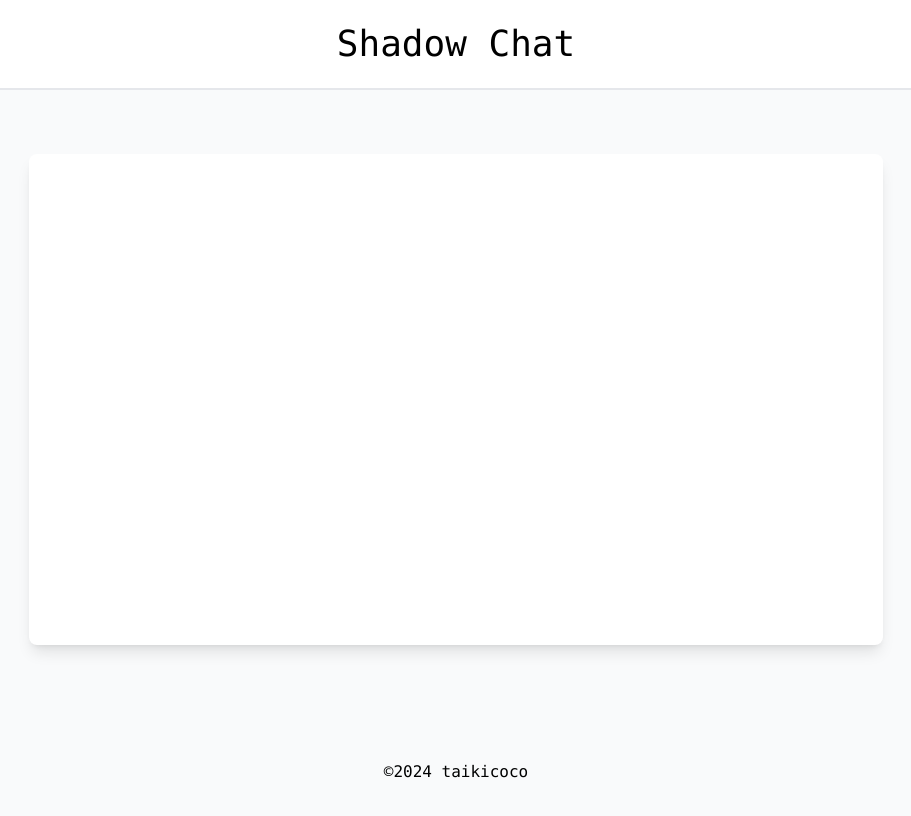
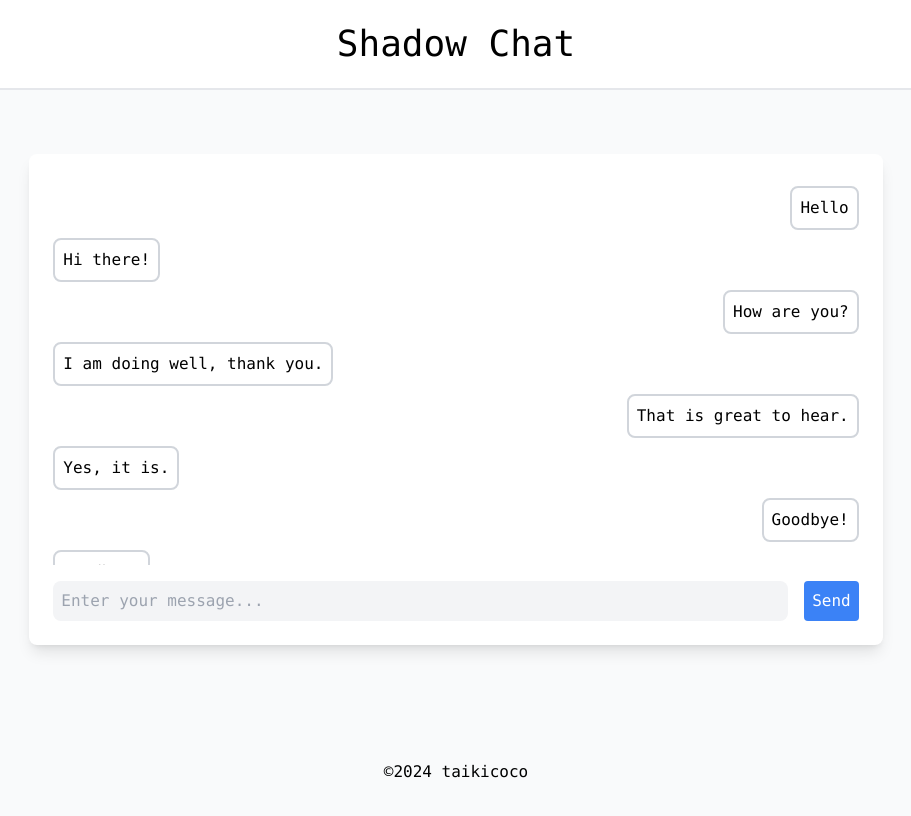
Before and after one commit to taikicoco/shadow-chat-front, a React (Vite) app: page / in a window 1280 px wide. Shown: the top 816 px of the page, without its empty margins (184-1095 px from the left). Built offline with nearby package versions, Linux system fonts and the light colour scheme.

Commit message:
Update chat UI components

```diff
--- a/src/components/chat/MessageInput.tsx
+++ b/src/components/chat/MessageInput.tsx
@@ -3,11 +3,11 @@ const MessageInput = () => {
         <div className="flex items-center mt-4">
             <input
                 type="text"
-                placeholder="メッセージを入力..."
+                placeholder="Enter your message..."
                 className="flex-grow mr-4 p-2 rounded-lg bg-gray-100"
             />
             <button type="submit" className="bg-blue-500 text-white rounded p-2 ">
-                送信
+                Send
             </button>
         </div>
     );
--- /dev/null
+++ b/src/components/chat/MessageList.tsx
@@ -0,0 +1,50 @@
+
+interface Message {
+    text: string;
+    type: 'sent' | 'received';
+}
+
+const messages: Message[] = [
+    { text: 'Hello', type: 'sent' },
+    { text: 'Hi there!' , type: 'received' },
+    { text: 'How are you?', type: 'sent' },
+    { text: 'I am doing well, thank you.', type: 'received' },
+    { text: 'That is great to hear.', type: 'sent' },
+    { text: 'Yes, it is.', type: 'received' },
+    { text: 'Goodbye!', type: 'sent' },
+    { text: 'Goodbye!', type: 'received' },
+];
+
+const Messages = ({ messages }: { messages: Message[] }) => (
+    <>
+        {messages.map((message, index) => {
+            let alignmentClass = '';
+            if (message.type === 'sent') {
+                alignmentClass = 'ml-auto';
+            }
+            if (message.type === 'received') {
+                alignmentClass = 'mr-auto';
+            }
+
+            return (
+                <div key={index} className="mx-auto my-2 flex">
+                    <div className={`border-2 border-gray-300 rounded-lg p-2 ${alignmentClass}`}>
+                        {message.text}
+                    </div>
+                </div>
+            );
+        })}
+    </>
+);
+
+
+
+const MessageList = () => {
+    return (
+        <div>
+            <Messages messages={messages} />
+        </div>
+    )
+}
+
+export default MessageList;
--- a/src/layouts/Chat.tsx
+++ b/src/layouts/Chat.tsx
@@ -1,8 +1,14 @@
+import MessageInput from '../components/chat/MessageInput';
+import MessageList from '../components/chat/MessageList';
+
 const Chat = () => {
-
     return (
         <div className="flex justify-center h-screen bg-gray-50 pt-16">
-            <div className="bg-white p-6 rounded-lg shadow-lg w-2/3 h-2/3">
+            <div className="bg-white p-6 rounded-lg shadow-lg w-2/3 h-2/3 flex flex-col">
+                <div className="flex-grow overflow-y-auto">
+                    <MessageList />
+                </div>
+                <MessageInput />
             </div>
         </div>
     );
```
